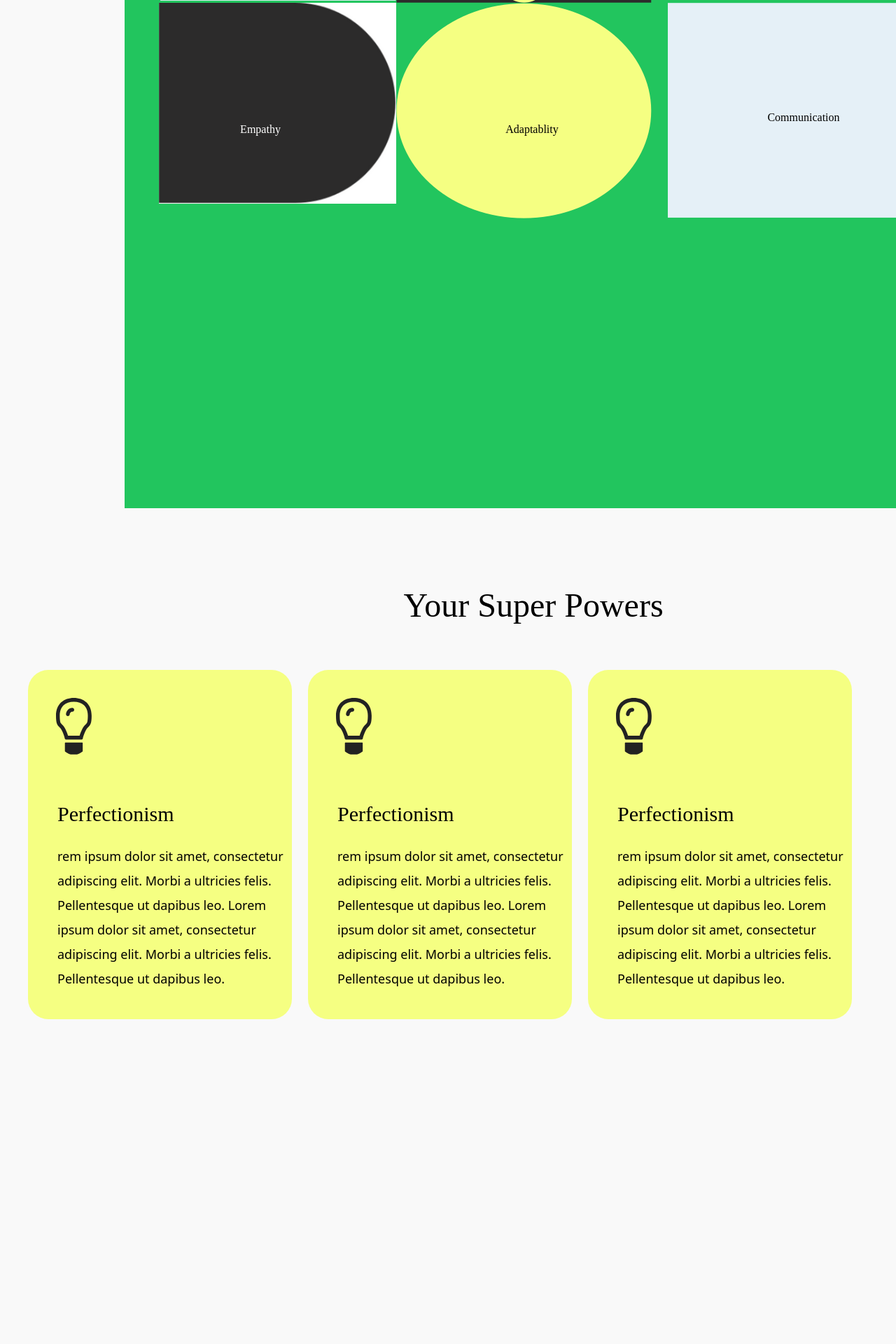
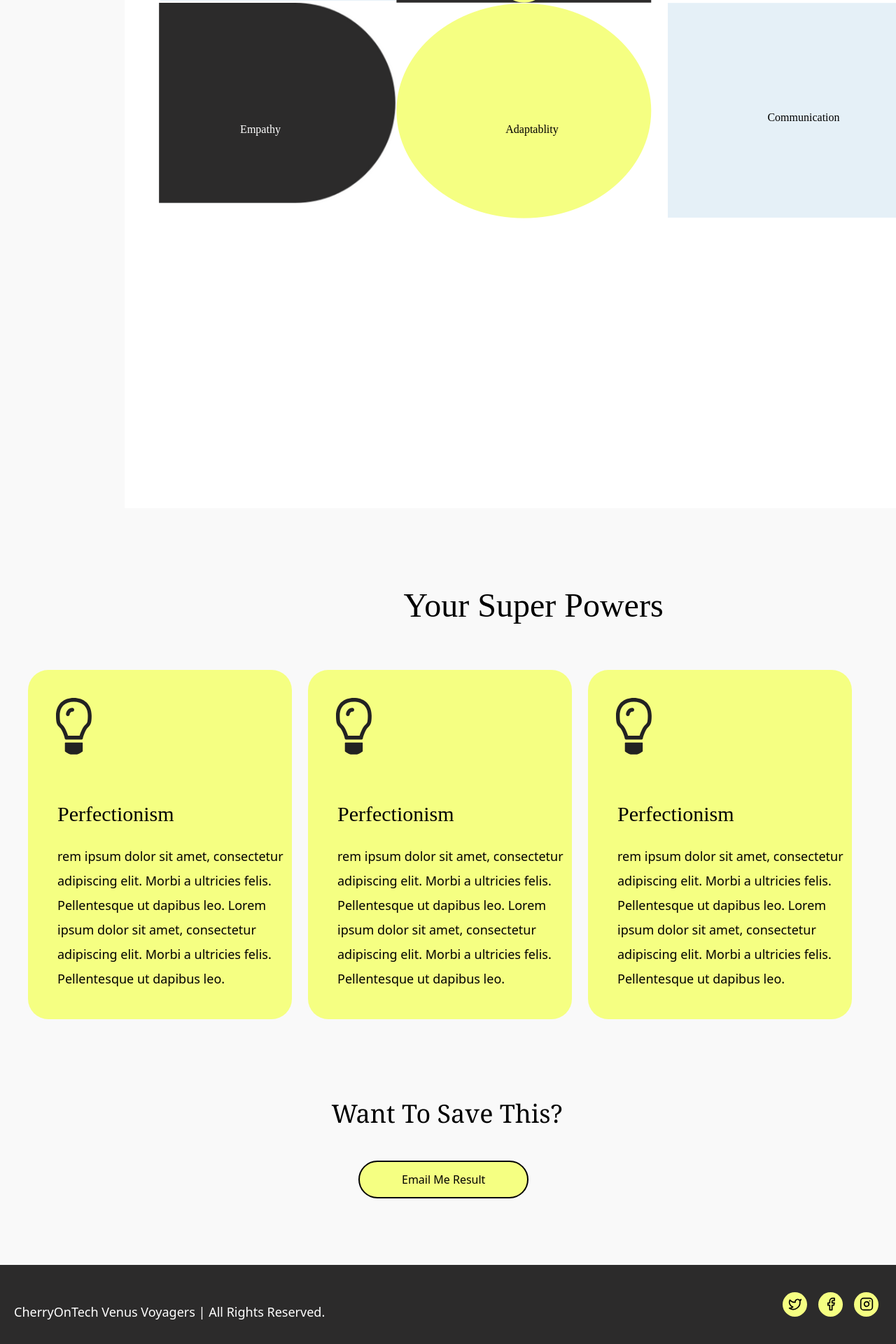
Before and after one commit to cherryontech/JourneyWise, a React (Vite) app in the folder app/: page /result in a window 1280 px wide. Shown: the part 1908-3828 px from the top of the page at 70% size. Before the commit the page ends 3396 px from the top, so only its background shows below. Built offline with nearby package versions, Linux system fonts and the light colour scheme.

Commit message:
added the emailResult component

```diff
--- /dev/null
+++ b/app/src/components/Result/EmailResult.jsx
@@ -0,0 +1,21 @@
+import React from "react";
+import Buttons from "../Buttons/Buttons";
+
+function EmailResult(){
+
+    return (
+        <>
+        <section className="flex justify-center items-center mb-[63px] mt-[108px] md:mb[69px]">
+           <div >
+            <h3 className = "min-w-375px  text-center font-serif text-[36px] capitalize mb-[30px] md:min-w-[1115px] md:ml-[151px] md:mr-[154px] md:mb-[40px]">
+            Want to Save this?
+            </h3>
+            <Buttons primary  className= "inline-flex px-[60px] py-[13px] text-center gap-10 rounded-full border border-black bg-accent md:ml-[582px] md:mr-[579px]">Email Me Result</Buttons>
+           </div>
+        </section>
+        </>
+    )
+
+}
+
+export default EmailResult
--- a/app/src/components/Result/Skills.jsx
+++ b/app/src/components/Result/Skills.jsx
@@ -25,7 +25,7 @@ function Skills (){
                 id erat nunc. Nunc pulvinar, dui ut blandit rutrum, turpis ante lobortis nisl, non varius sem tellus ut purus.</p>
                   </div>
                 </div>
-                <figure className = "min-w-[331px] min-h-[1452px] bg-green-500 mt-[91px] mr-[23px] mb-[58px] md:w-[1164px]  md:min-h-[722px] md: grid  md:grid-cols-3 md:grid-rows-3 md:mx-[138px] ">
+                <figure className = "min-w-[331px] min-h-[1452px] bg-white mt-[91px] mr-[23px] mb-[58px] md:w-[1164px]  md:min-h-[722px] md: grid  md:grid-cols-3 md:grid-rows-3 md:mx-[138px] ">
                     <div className = "relative">
                         <img src={BlueSquare} alt=" blue square" className = "min-w-[268px] min-h-[242px] pt-[33px] pl-[33px] pr-[30px] md:pr-[0] md:pl-[51px] md:pt-[54px]"/>
                         <div className="absolute inset-0 flex items-center justify-center min-w-[266px] min-h-[67px]">
--- a/app/src/navigation/ResultIndex.jsx
+++ b/app/src/navigation/ResultIndex.jsx
@@ -3,7 +3,9 @@ import ResultHero from "../components/Result/ResultHero";
 import Content from "../components/Result/Content";
 import Skills from "../components/Result/Skills";
 import Characteristics from "../components/Result/Characteristics ";
+import EmailResult from "../components/Result/EmailResult";
 import Navbar from "../components/Nav/Navbar";
+import Footer from "../components/Footer/Footer";
 
 function ResultIndex (){
 
@@ -16,8 +18,10 @@ return (
     <Content/>
     <Skills/>
     <Characteristics/>
+    <EmailResult/>
 
     </main>
+    <Footer/>
     </>
 
 )
```
